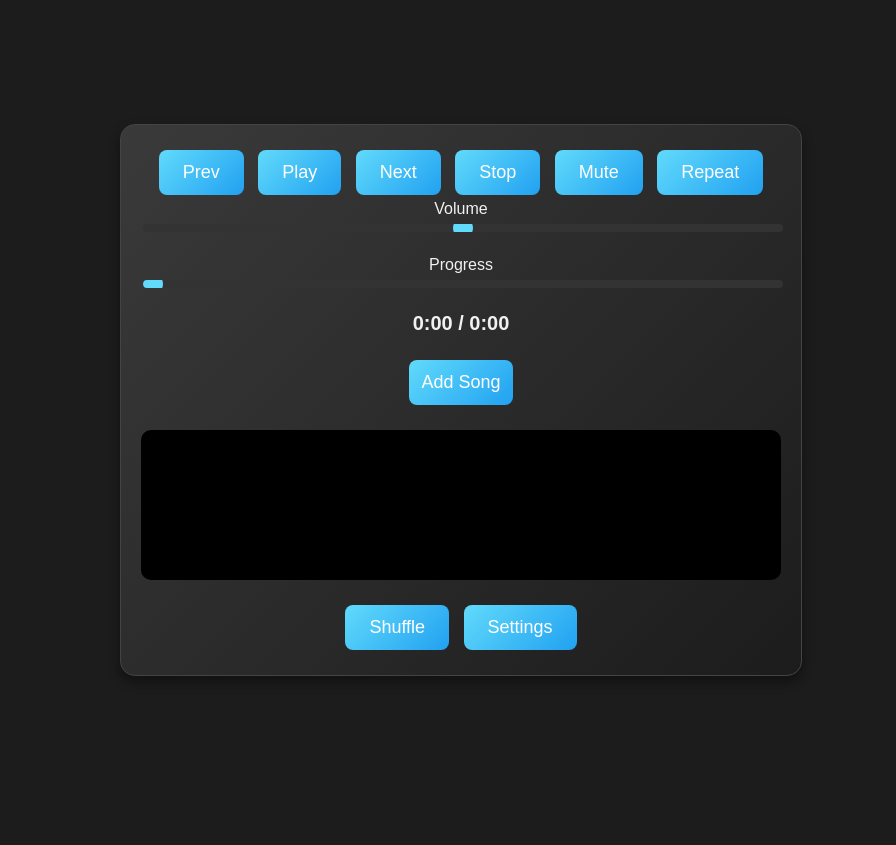
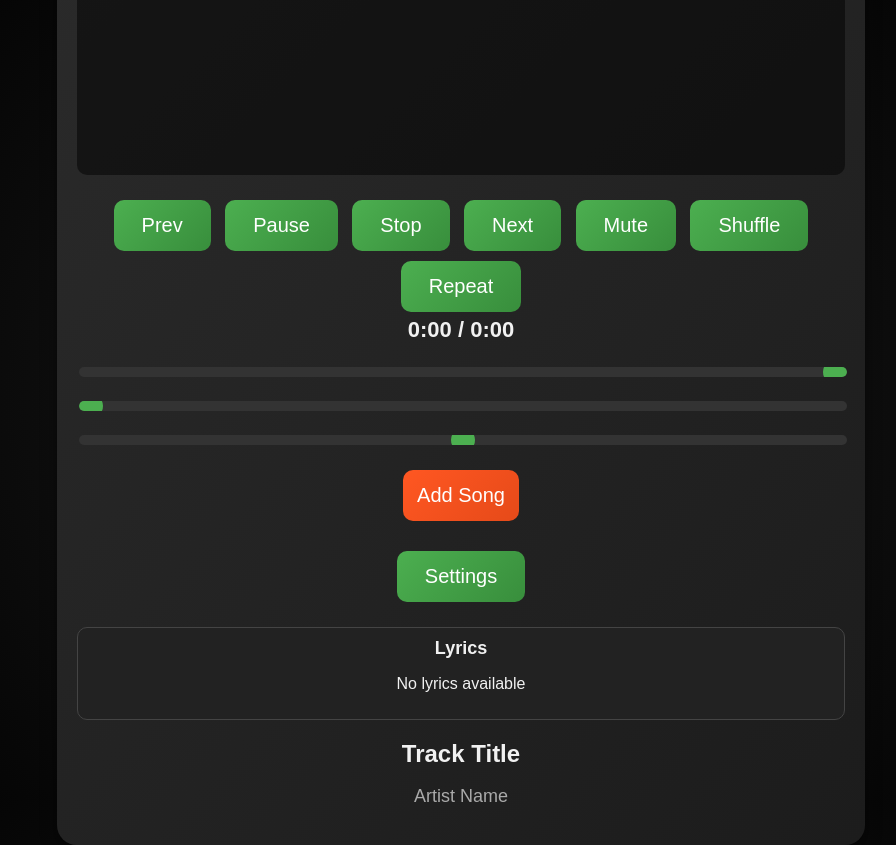
Before and after one commit to AyushMali-17/MusicPlayer, a plain HTML site: page index.html in a window 1280 px wide. Both pictures are taken after a click on the button "Next". Shown: the whole page, without its empty margins (179-1075 px from the left). Before the commit the page ends 800 px from the top, so only its background shows below. Drawn offline with Linux system fonts and the light colour scheme.

Commit message:
upgrading it

```diff
--- a/index.html
+++ b/index.html
@@ -8,49 +8,49 @@
 </head>
 <body>
     <div class="player">
+        <div class="visualization-container">
+            <canvas id="visualizer"></canvas>
+        </div>
         <div class="controls">
             <button id="prev">Prev</button>
             <button id="play-pause">Play</button>
+            <button id="stop">Stop</button>
             <button id="next">Next</button>
-            <button id="stop">Stop</button>
             <button id="mute">Mute</button>
+            <button id="shuffle">Shuffle</button>
             <button id="repeat">Repeat</button>
-        </div>
-        <div class="volume-control">
-            <label for="volume">Volume</label>
-            <input type="range" id="volume" min="0" max="1" step="0.01" value="0.5">
-        </div>
-        <div class="progress-bar">
-            <label for="progress">Progress</label>
-            <input type="range" id="progress" min="0" max="100" value="0">
         </div>
         <div class="time-display">
             <span id="current-time">0:00</span> / <span id="total-time">0:00</span>
         </div>
-        <div class="playlist">
-            <ul id="playlist">
-                <!-- Playlist items dynamically added -->
-            </ul>
+        <input id="volume" type="range" min="0" max="1" step="0.01" value="1" class="volume-control">
+        <input id="progress" type="range" min="0" max="100" step="1" value="0" class="progress-bar">
+        <input id="audio-balance" type="range" min="-1" max="1" step="0.1" value="0" class="audio-balance-control">
+        <div class="playlist-container">
+            <ul id="playlist" class="playlist"></ul>
             <button id="add-song">Add Song</button>
-            <input type="file" id="file-input" style="display: none;">
         </div>
-        <div class="visualization">
-            <canvas id="visualizer"></canvas>
-        </div>
-        <div class="extra-controls">
-            <button id="shuffle">Shuffle</button>
-            <button id="settings">Settings</button>
-        </div>
-        <div id="settings-panel" style="display: none;">
+        <div id="settings-panel" class="settings-panel">
             <label for="theme">Theme:</label>
             <select id="theme">
                 <option value="dark">Dark</option>
                 <option value="light">Light</option>
             </select>
             <label for="speed">Playback Speed:</label>
-            <input type="number" id="speed" min="0.5" max="2" step="0.1" value="1">
+            <input id="speed" type="range" min="0.5" max="2" step="0.1" value="1">
             <label for="audio-balance">Audio Balance:</label>
-            <input type="range" id="audio-balance" min="-1" max="1" step="0.1" value="0">
+            <input id="audio-balance" type="range" min="-1" max="1" step="0.1" value="0">
+        </div>
+        <button id="settings" class="settings-btn">Settings</button>
+        <input type="file" id="file-input" style="display: none;">
+        <!-- New elements -->
+        <div class="lyrics-display">
+            <h2>Lyrics</h2>
+            <p id="lyrics">No lyrics available</p>
+        </div>
+        <div class="track-info">
+            <h3 id="track-title">Track Title</h3>
+            <p id="artist">Artist Name</p>
         </div>
     </div>
     <script src="scripts.js"></script>
--- a/scripts.js
+++ b/scripts.js
@@ -1,8 +1,8 @@
 document.addEventListener('DOMContentLoaded', () => {
     const playPauseBtn = document.getElementById('play-pause');
+    const stopBtn = document.getElementById('stop');
+    const nextBtn = document.getElementById('next');
     const prevBtn = document.getElementById('prev');
-    const nextBtn = document.getElementById('next');
-    const stopBtn = document.getElementById('stop');
     const muteBtn = document.getElementById('mute');
     const shuffleBtn = document.getElementById('shuffle');
     const repeatBtn = document.getElementById('repeat');
@@ -10,28 +10,41 @@ document.addEventListener('DOMContentLoaded', () => {
     const progressBar = document.getElementById('progress');
     const currentTimeDisplay = document.getElementById('current-time');
     const totalTimeDisplay = document.getElementById('total-time');
+    const fileInput = document.getElementById('file-input');
     const playlist = document.getElementById('playlist');
-    const visualizerCanvas = document.getElementById('visualizer');
-    const ctx = visualizerCanvas.getContext('2d');
     const addSongBtn = document.getElementById('add-song');
-    const fileInput = document.getElementById('file-input');
+    const settingsPanel = document.getElementById('settings-panel');
     const settingsBtn = document.getElementById('settings');
-    const settingsPanel = document.getElementById('settings-panel');
     const themeSelect = document.getElementById('theme');
     const speedInput = document.getElementById('speed');
     const balanceControl = document.getElementById('audio-balance');
+    const visualizerCanvas = document.getElementById('visualizer');
+    const lyricsDisplay = document.getElementById('lyrics');
+    const trackTitle = document.getElementById('track-title');
+    const artist = document.getElementById('artist');
+    const ctx = visualizerCanvas.getContext('2d');
 
     let audio = new Audio();
-    let currentIndex = 0;
     let isPlaying = false;
+    let isMuted = false;
     let isShuffling = false;
     let isRepeating = false;
-    let audioContext, analyser, source, bufferLength, dataArray;
+    let currentIndex = 0;
+    let audioContext, analyser, source;
+    let bufferLength, dataArray;
+    const visualizerCanvasWidth = visualizerCanvas.width;
+    const visualizerCanvasHeight = visualizerCanvas.height;
 
     const loadSong = (index) => {
-        audio.src = playlist.children[index].getAttribute('data-src');
-        audio.load();
-        updatePlaylistUI(index);
+        const song = playlist.children[index];
+        if (song) {
+            audio.src = song.getAttribute('data-src');
+            trackTitle.textContent = song.textContent;
+            artist.textContent = 'Artist Name'; // Placeholder
+            lyricsDisplay.textContent = 'No lyrics available'; // Placeholder
+            audio.load();
+            updateUI();
+        }
     };
 
     const playSong = () => {
@@ -56,42 +69,37 @@ document.addEventListener('DOMContentLoaded', () => {
         stopVisualization();
     };
 
-    const muteSong = () => {
-        audio.muted = !audio.muted;
-        muteBtn.textContent = audio.muted ? 'Unmute' : 'Mute';
-    };
-
     const nextSong = () => {
-        if (isShuffling) {
-            currentIndex = Math.floor(Math.random() * playlist.children.length);
-        } else {
-            currentIndex = (currentIndex + 1) % playlist.children.length;
-        }
+        currentIndex = (currentIndex + 1) % playlist.children.length;
         loadSong(currentIndex);
-        if (isPlaying) playSong();
+        playSong();
     };
 
     const prevSong = () => {
         currentIndex = (currentIndex - 1 + playlist.children.length) % playlist.children.length;
         loadSong(currentIndex);
-        if (isPlaying) playSong();
+        playSong();
+    };
+
+    const muteSong = () => {
+        isMuted = !isMuted;
+        audio.muted = isMuted;
+        muteBtn.textContent = isMuted ? 'Unmute' : 'Mute';
     };
 
     const toggleShuffle = () => {
         isShuffling = !isShuffling;
         shuffleBtn.classList.toggle('active', isShuffling);
-        shuffleBtn.classList.add('pulse');
     };
 
     const toggleRepeat = () => {
         isRepeating = !isRepeating;
         repeatBtn.classList.toggle('active', isRepeating);
-        repeatBtn.classList.add('pulse');
     };
 
-    const updatePlaylistUI = (index) => {
-        Array.from(playlist.children).forEach((item, idx) => {
-            item.classList.toggle('playing', idx === index);
+    const updateUI = () => {
+        playlist.children.forEach((item, idx) => {
+            item.classList.toggle('playing', idx === currentIndex);
         });
     };
 
@@ -130,14 +138,14 @@ document.addEventListener('DOMContentLoaded', () => {
         }
         analyser.getByteFrequencyData(dataArray);
         ctx.clearRect(0, 0, visualizerCanvas.width, visualizerCanvas.height);
-        const barWidth = (visualizerCanvas.width / bufferLength) * 2.5;
+        const barWidth = (visualizerCanvasWidth / bufferLength) * 2.5;
         let barHeight;
         let x = 0;
 
         for (let i = 0; i < bufferLength; i++) {
             barHeight = dataArray[i] / 2;
             ctx.fillStyle = `rgb(${barHeight + 100},50,50)`;
-            ctx.fillRect(x, visualizerCanvas.height - barHeight / 2, barWidth, barHeight);
+            ctx.fillRect(x, visualizerCanvasHeight - barHeight / 2, barWidth, barHeight);
             x += barWidth + 1;
         }
     };
@@ -243,10 +251,23 @@ document.addEventListener('DOMContentLoaded', () => {
     loadSong(currentIndex);
     updateTimeDisplay();
 
-    // Add some animations for UI elements
-    document.querySelectorAll('button').forEach(btn => {
-        btn.addEventListener('transitionend', () => {
-            btn.classList.remove('pulse');
+    // Advanced animations and visual effects
+    document.querySelectorAll('button').forEach(button => {
+        button.addEventListener('mouseover', () => {
+            button.style.transform = 'scale(1.1)';
+        });
+        button.addEventListener('mouseout', () => {
+            button.style.transform = 'scale(1)';
+        });
+    });
+
+    // Highlighting active controls
+    [playPauseBtn, stopBtn, nextBtn, prevBtn].forEach(btn => {
+        btn.addEventListener('click', () => {
+            document.querySelectorAll('.controls button').forEach(button => {
+                button.classList.remove('active');
+            });
+            btn.classList.add('active');
         });
     });
 });
--- a/styles.css
+++ b/styles.css
@@ -1,9 +1,6 @@
 /* Enhanced CSS for advanced visuals */
 
 /* Body and player container styles */
-
-
-
 body {
     font-family: 'Arial', sans-serif;
     display: flex;
@@ -11,38 +8,38 @@ body {
     align-items: center;
     height: 100vh;
     margin: 0;
-    background-color: #1c1c1c;
+    background: radial-gradient(circle, #1c1c1c, #000);
     color: #f1f1f1;
 }
 
 .player {
     width: 90%;
-    max-width: 700px;
+    max-width: 800px;
     text-align: center;
     padding: 20px;
-    box-shadow: 0 6px 12px rgba(0, 0, 0, 0.4);
-    border-radius: 15px;
-    background: linear-gradient(135deg, #3a3a3a, #1c1c1c);
-    border: 1px solid #444;
+    box-shadow: 0 6px 15px rgba(0, 0, 0, 0.5);
+    border-radius: 20px;
+    background: linear-gradient(135deg, #2a2a2a, #1c1c1c);
     position: relative;
 }
 
 /* Control buttons */
 button {
-    background: linear-gradient(135deg, #61dafb, #21a1f1);
+    background: linear-gradient(135deg, #4caf50, #388e3c);
     border: none;
-    padding: 12px 24px;
+    padding: 14px 28px;
     margin: 5px;
     cursor: pointer;
-    font-size: 18px;
-    border-radius: 8px;
+    font-size: 20px;
+    border-radius: 10px;
     color: #fff;
-    transition: background 0.3s, transform 0.2s;
+    transition: background 0.3s, transform 0.2s, box-shadow 0.3s;
 }
 
 button:hover {
-    background: linear-gradient(135deg, #21a1f1, #61dafb);
-    transform: scale(1.05);
+    background: linear-gradient(135deg, #388e3c, #4caf50);
+    transform: scale(1.1);
+    box-shadow: 0 4px 8px rgba(0, 0, 0, 0.5);
 }
 
 /* Volume and progress bars */
@@ -63,35 +60,35 @@ button:hover {
 
 input[type='range'] {
     -webkit-appearance: none;
-    height: 8px;
-    background: #444;
+    height: 10px;
+    background: #555;
     border-radius: 5px;
     outline: none;
 }
 
 input[type='range']::-webkit-slider-thumb {
     -webkit-appearance: none;
-    width: 20px;
-    height: 20px;
-    background: #61dafb;
+    width: 24px;
+    height: 24px;
+    background: #4caf50;
     border-radius: 50%;
     cursor: pointer;
     transition: background 0.3s;
 }
 
 input[type='range']::-webkit-slider-thumb:hover {
-    background: #21a1f1;
+    background: #388e3c;
 }
 
 /* Time display */
 .time-display {
     margin-bottom: 20px;
-    font-size: 20px;
+    font-size: 22px;
     font-weight: bold;
 }
 
 /* Playlist styles */
-.playlist {
+.playlist-container {
     margin-bottom: 20px;
 }
 
@@ -110,33 +107,39 @@ input[type='range']::-webkit-slider-thumb:hover {
 
 #playlist li:hover,
 #playlist li.playing {
-    background: #61dafb;
+    background: #4caf50;
     color: #000;
 }
 
 /* Add song button */
 #add-song {
-    background: linear-gradient(135deg, #61dafb, #21a1f1);
+    background: linear-gradient(135deg, #ff5722, #e64a19);
     border: none;
-    padding: 12px;
+    padding: 14px;
     cursor: pointer;
-    border-radius: 8px;
+    border-radius: 10px;
     color: #fff;
     transition: background 0.3s, transform 0.2s;
 }
 
 #add-song:hover {
-    background: linear-gradient(135deg, #21a1f1, #61dafb);
-    transform: scale(1.05);
+    background: linear-gradient(135deg, #e64a19, #ff5722);
+    transform: scale(1.1);
 }
 
 /* Visualization */
-.visualization {
+.visualization-container {
+    position: relative;
     width: 100%;
-    height: 150px;
-    background: #000;
+    height: 200px;
+    margin-bottom: 20px;
+}
+
+#visualizer {
+    width: 100%;
+    height: 100%;
+    background: rgba(0, 0, 0, 0.5);
     border-radius: 10px;
-    margin-bottom: 20px;
 }
 
 /* Extra controls */
@@ -146,50 +149,81 @@ input[type='range']::-webkit-slider-thumb:hover {
 
 button#shuffle.active,
 button#repeat.active {
-    background: #f54242;
+    background: #f44336;
 }
 
 /* Settings panel */
-#settings-panel {
+.settings-panel {
     margin-top: 20px;
     background: #333;
     border-radius: 10px;
-    padding: 15px;
-    box-shadow: 0 4px 8px rgba(0, 0, 0, 0.4);
+    padding: 20px;
+    box-shadow: 0 6px 12px rgba(0, 0, 0, 0.5);
+    display: none;
 }
 
-#settings-panel label {
+.settings-panel label {
     display: block;
     margin-bottom: 10px;
     font-weight: bold;
 }
 
-#settings-panel select,
-#settings-panel input {
+.settings-panel select,
+.settings-panel input {
     margin-bottom: 10px;
     background: #444;
     border: 1px solid #555;
     color: #f1f1f1;
     border-radius: 5px;
-    padding: 8px;
+    padding: 10px;
+}
+
+/* Lyrics display */
+.lyrics-display {
+    margin-top: 20px;
+    padding: 10px;
+    border: 1px solid #444;
+    border-radius: 10px;
+    background: #222;
+}
+
+.lyrics-display h2 {
+    margin: 0;
+    font-size: 18px;
+    font-weight: bold;
+}
+
+/* Track info */
+.track-info {
+    margin-top: 20px;
+}
+
+.track-info h3 {
+    font-size: 24px;
+    margin: 0;
+}
+
+.track-info p {
+    font-size: 18px;
+    color: #aaa;
 }
 
 /* Responsive styles */
 @media (min-width: 600px) {
     .player {
-        width: 60%;
+        width: 70%;
     }
 }
 
 @media (min-width: 1000px) {
     .player {
-        width: 50%;
+        width: 60%;
     }
 }
 
 /* Light theme */
 body.light {
-    background-color: #f4f4f4;
+    background: radial-gradient(circle, #f4f4f4, #e0e0e0);
     color: #333;
 }
 
@@ -198,10 +232,12 @@ body.light .player {
     color: #333;
 }
 
-body.light .controls button {
-    background: linear-gradient(135deg, #007bff, #0056b3);
+body.light button {
+    background: linear-gradient(135deg, #3f51b5, #303f9f);
 }
 
-body.light .controls button:hover {
-    background: linear-gradient(135deg, #0056b3, #007bff);
+body.light #playlist li:hover,
+body.light #playlist li.playing {
+    background: #3f51b5;
+    color: #fff;
 }
```
